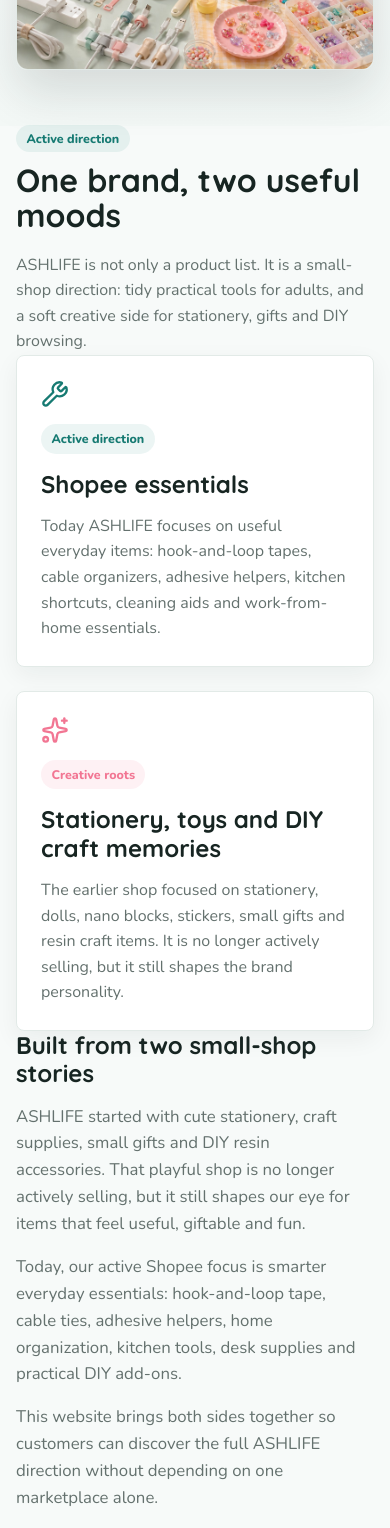
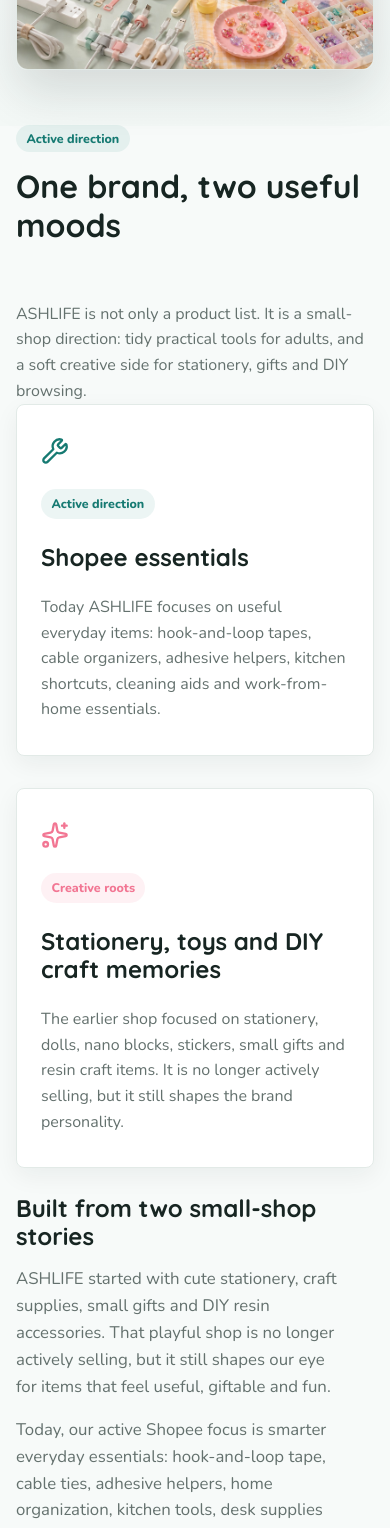
Before and after one commit to lgdhjj91-cmyk/ashlife, a React (Vite) app: page /about in a window 390 px wide. Shown: the part 400-1928 px from the top of the page. Built offline with nearby package versions, Linux system fonts and the light colour scheme; no server answers; the database is empty.

Commit message:
mirnor enhancement

```diff
--- a/src/pages/About.css
+++ b/src/pages/About.css
@@ -40,17 +40,17 @@
 .about-bridge {
   display: grid;
   grid-template-columns: minmax(0, 0.9fr) minmax(0, 1.1fr);
-  gap: 2rem;
+  gap: 4rem;
   align-items: center;
-  padding-top: 5rem;
-  padding-bottom: 3.25rem;
+  padding-top: 6rem;
+  padding-bottom: 5rem;
 }
 
 .about-bridge h2 {
   max-width: 560px;
   font-size: clamp(2rem, 4vw, 2.8rem);
-  line-height: 1.08;
-  margin-top: 0.75rem;
+  line-height: 1.2;
+  margin-top: 1rem;
 }
 
 .about-bridge p,
@@ -63,8 +63,8 @@
 .about-story-grid {
   display: grid;
   grid-template-columns: repeat(2, minmax(0, 1fr));
-  gap: 2rem;
-  padding-bottom: 5rem;
+  gap: 3rem;
+  padding-bottom: 7rem;
 }
 
 .about-story,
@@ -78,10 +78,10 @@
 
 .about-story {
   min-height: 300px;
-  padding: 2rem;
+  padding: 3rem 2.5rem;
   display: flex;
   flex-direction: column;
-  gap: var(--spacing-md);
+  gap: 1.5rem;
 }
 
 .about-story svg,
@@ -119,14 +119,14 @@
 .about-copy-section {
   display: grid;
   grid-template-columns: minmax(0, 1.1fr) minmax(300px, 0.9fr);
-  gap: 2rem;
+  gap: 4rem;
   align-items: start;
-  padding-top: 1rem;
-  padding-bottom: 4rem;
+  padding-top: 2rem;
+  padding-bottom: 7rem;
 }
 
 .about-long-copy {
-  padding-right: 1rem;
+  padding-right: 2rem;
 }
 
 .about-copy-section p {
@@ -135,7 +135,7 @@
 }
 
 .promise-panel {
-  padding: 2rem;
+  padding: 2.5rem;
 }
 
 .promise-panel h3 {
@@ -223,14 +223,14 @@
   }
 
   .about-bridge {
-    gap: 1.25rem;
+    gap: 2rem;
     padding-top: 4rem;
-    padding-bottom: 2.5rem;
+    padding-bottom: 3.5rem;
   }
 
   .about-story-grid {
-    gap: 1.5rem;
-    padding-bottom: 4rem;
+    gap: 2rem;
+    padding-bottom: 5rem;
   }
 
   .about-hero {
@@ -249,7 +249,7 @@
   }
 
   .about-story {
-    padding: 1.5rem;
+    padding: 2rem 1.5rem;
   }
 
   .contact-actions,
--- a/src/pages/About.jsx
+++ b/src/pages/About.jsx
@@ -76,6 +76,7 @@
         <div>
           <span className="story-label">{text.activeLabel}</span>
           <h2>{text.bridgeTitle}</h2>
+          <br></br>
         </div>
         <p>{text.bridgeText}</p>
       </section>
@@ -90,12 +91,13 @@
 
         <article className="about-story creative-story">
           <Sparkles size={28} />
+
           <span className="story-label archive">{text.archiveLabel}</span>
           <h2>{text.archiveTitle}</h2>
           <p>{text.archiveText}</p>
         </article>
       </section>
-
+      <br></br>
       <section className="container about-copy-section">
         <div className="about-long-copy">
           <h2>{t('about_welcome')}</h2>
--- a/src/pages/Home.jsx
+++ b/src/pages/Home.jsx
@@ -121,7 +121,7 @@
         </div>
         <p>{text.linesIntro}</p>
       </section>
-
+      <br></br>
       <section className="container storefront-grid">
         <article className="storefront-panel essentials-panel">
           <div className="panel-icon"><Store size={22} /></div>
@@ -205,7 +205,7 @@
           ))}
         </div>
       </section>
-
+      <br></br>
       {featuredProducts.length > 0 && (
         <section className="container home-section">
           <div className="section-header">
```
